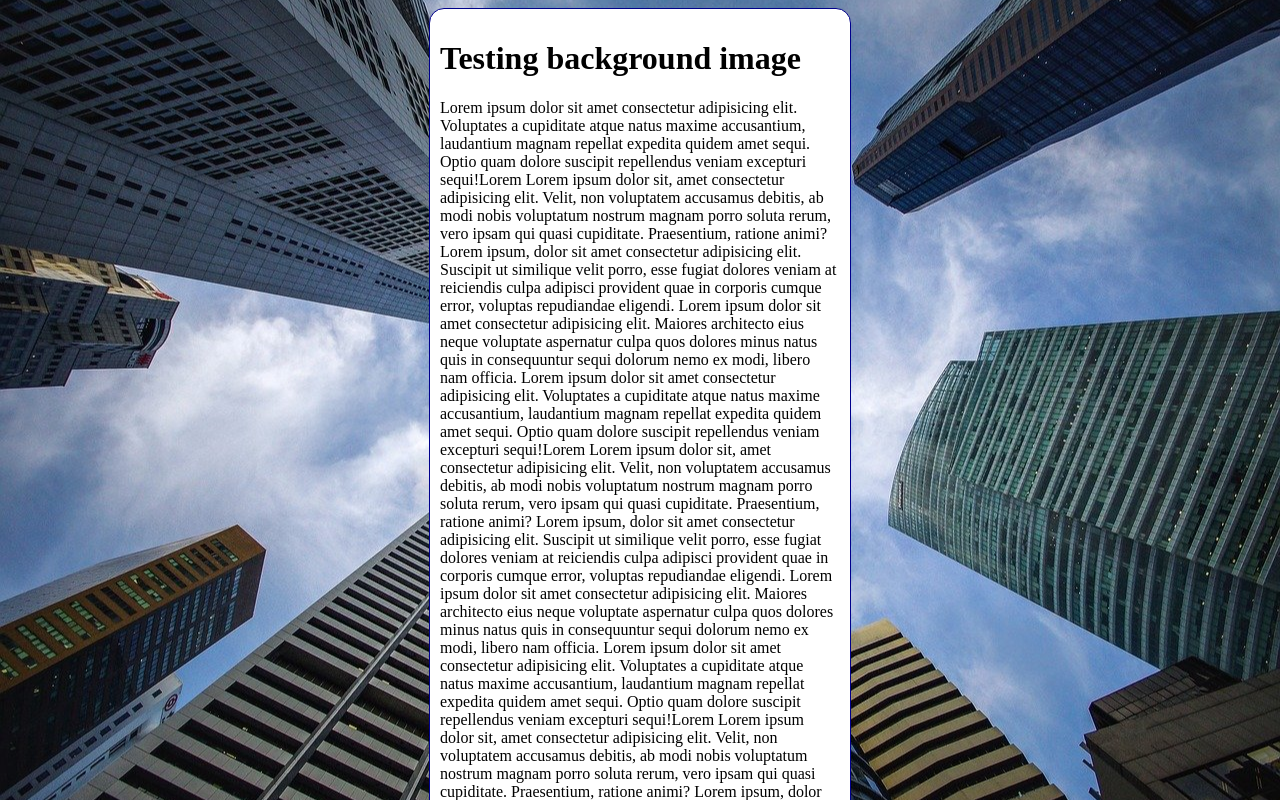
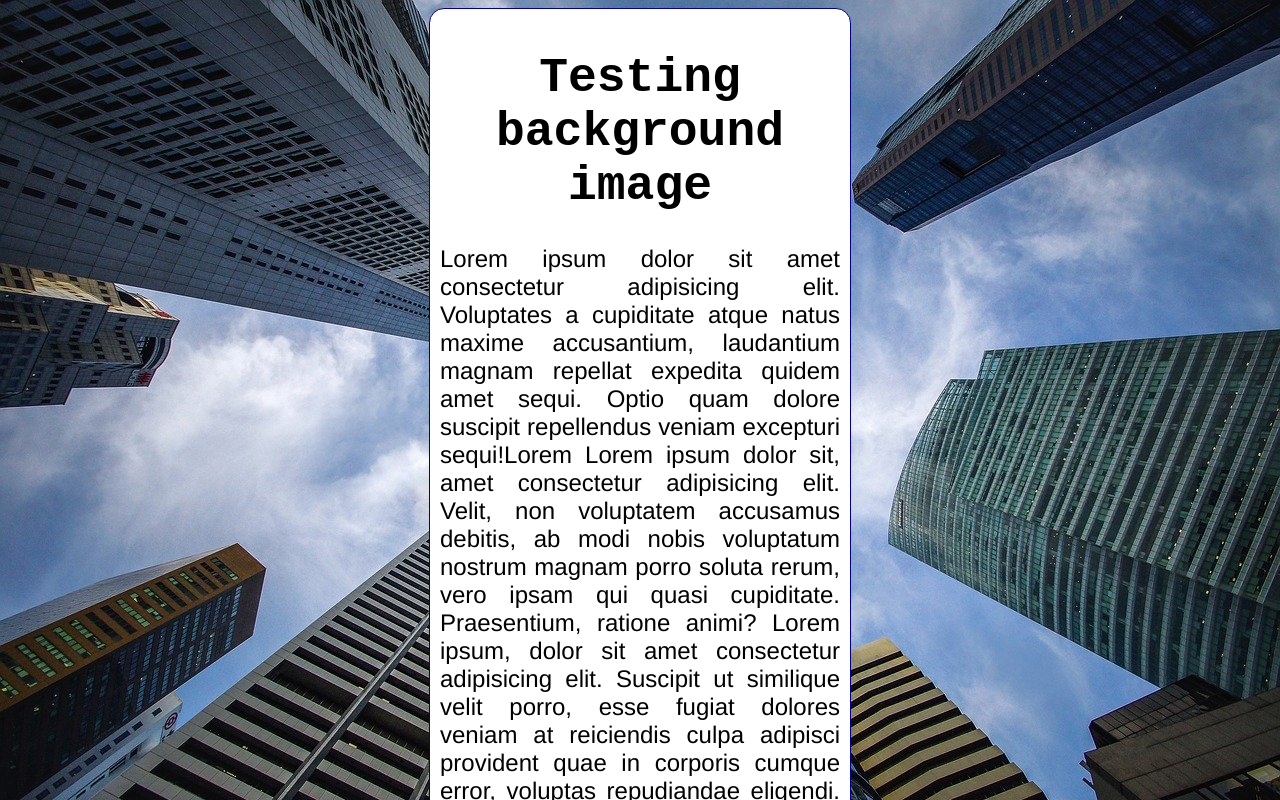
Before and after one commit to Stormlig/html5-css3, a plain HTML site: page fundo006.html in a window 1280 px wide. Shown: the top 800 px of the page. Drawn offline with Linux system fonts and the light colour scheme.

Commit message:
atualizado

```diff
--- a/fundo006.html
+++ b/fundo006.html
@@ -4,24 +4,47 @@
   <meta charset="UTF-8">
   <meta http-equiv="X-UA-Compatible" content="IE=edge">
   <meta name="viewport" content="width=device-width, initial-scale=1.0">
-  <title>Document</title>
+  <title>Background fixed</title>
   <style>
     body {
       height: 100vh;
+      /*
       background-color: black;
       background-image: url('imagens-cap19/wallpaper002.jpg');
-      background-repeat: repeat-y;
+      background-repeat: no-repeat;
       background-position: center center;
+      background-size: cover;
+      background-attachment: fixed;
+
+      Declaração de Shorthand -
+      background:
+      color > image > position > repeat > [size - no documento oficial ensina assim porém o size na pratica não funciona] > attachment
+
+      na pratica:
+      */
+      background: black url('imagens-cap19/wallpaper002.jpg') center center no-repeat fixed;
       background-size: cover;
     }
 
     main {
       background-color: white;
-      width: 400px;
+      max-width: 400px;
       padding: 10px;
       margin: auto;
       border: 1px solid darkblue;
       border-radius: 15px;
+    }
+
+    h1{
+      text-align: center;
+      font-family: 'Courier New', Courier, monospace;
+      font-size: 3em;
+    }
+
+    p {
+      text-align: justify;
+      font-family: 'Franklin Gothic Medium', 'Arial Narrow', Arial, sans-serif;
+      font-size: 1.5em;
     }
   </style>
 </head>
```
